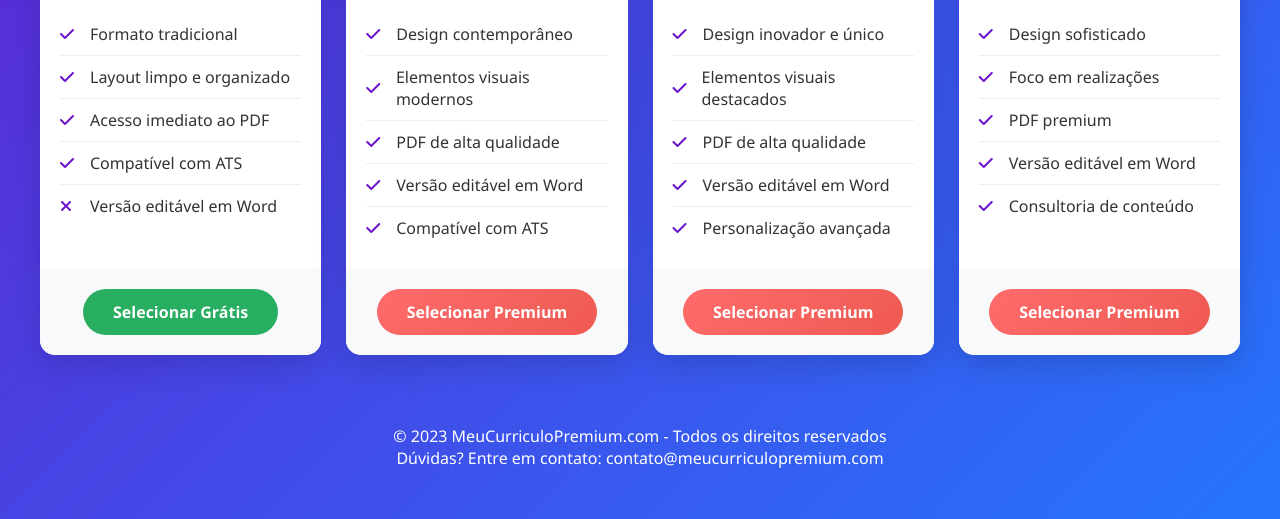
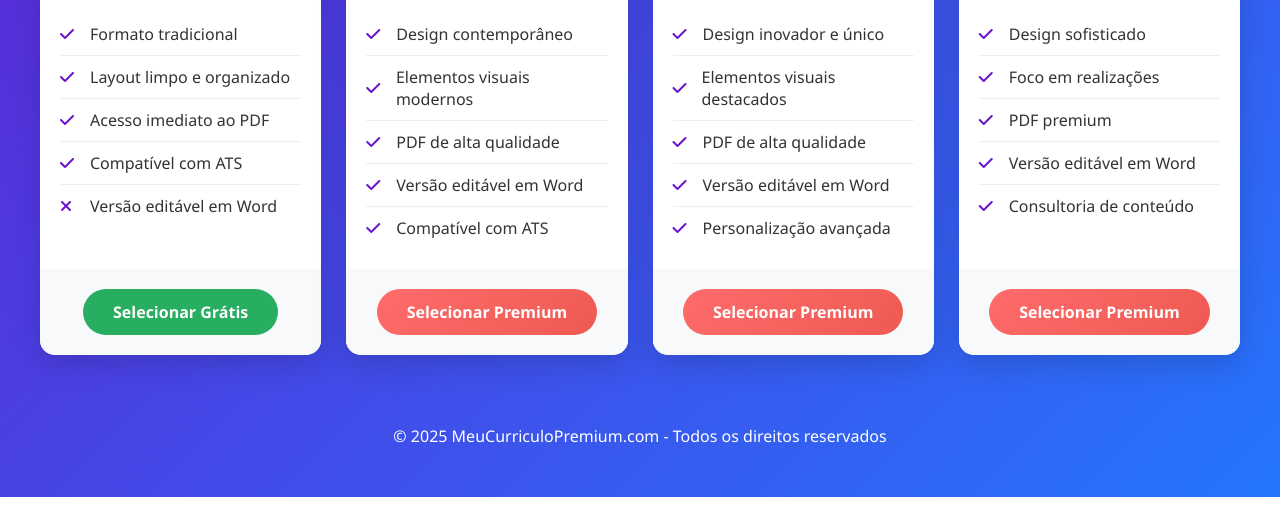
Before and after one commit to gabrielmanoel-hub/meucurriculopremium, a plain HTML site: page index.html in a window 1280 px wide. Shown: the part 739-1258 px from the top of the page. After the commit the page ends 1236 px from the top, so only its background shows below. Drawn offline with Linux system fonts and the light colour scheme.

Commit message:
Update index.html

```diff
--- a/index.html
+++ b/index.html
@@ -141,8 +141,7 @@
         </div>
 
         <footer>
-            <p>© 2023 MeuCurriculoPremium.com - Todos os direitos reservados</p>
-            <p>Dúvidas? Entre em contato: contato@meucurriculopremium.com</p>
+            <p>© 2025 MeuCurriculoPremium.com - Todos os direitos reservados</p>
         </footer>
     </div>
 
```
